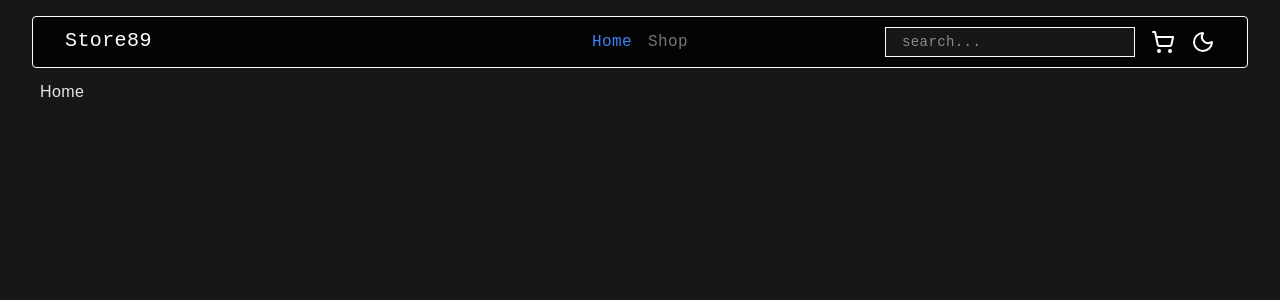
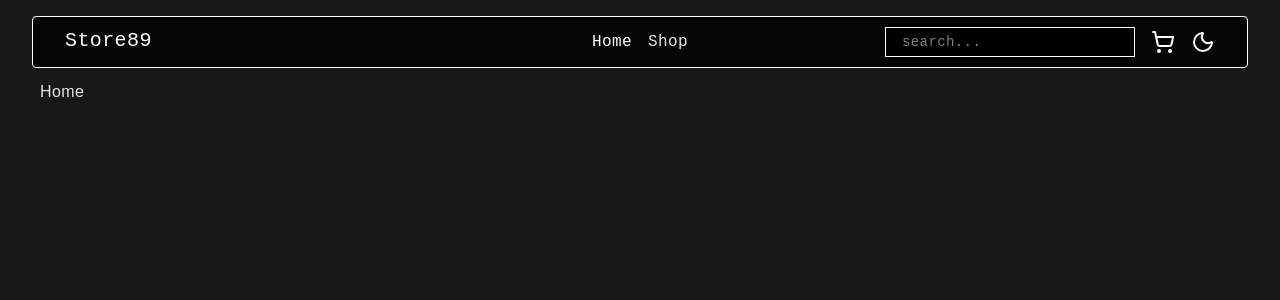
Before and after one commit to KARDT89/shopping-cart, a React (Vite) app: page / in a window 1280 px wide. Shown: the top 300 px of the page. Built offline with nearby package versions, Linux system fonts and the light colour scheme; no server answers.

Commit message:
fix: navbar colors

```diff
--- a/src/components/Navbar.jsx
+++ b/src/components/Navbar.jsx
@@ -8,30 +8,24 @@ export const Navbar = () => {
     <div>
       <nav className="mx-auto my-2 lg:my-4 block md:grid md:grid-cols-3 justify-start backdrop-blur-sm p-2.5 lg:px-8 w-[95%] max-w-[200rem] text-md text-white bg-black/80 font-mono border rounded-md fixed bottom-0 md:top-0 md:bottom-auto left-0 right-0 z-50">
         <h1 className="hidden md:block text-xl">Store89</h1>
-        <div className="hidden md:flex gap-4 items-center justify-center text-foreground/50 ">
+        <div className="hidden md:flex gap-4 items-center justify-center text-white/90 ">
           <NavLink
             to="/"
-            className={({ isActive }) => (isActive ? 'text-primary' : 'hover:text-primary')}
+            className={({ isActive }) => (isActive ? 'text-white' : 'hover:text-primary')}
           >
             Home
           </NavLink>
           <NavLink
             to="/products"
-            className={({ isActive }) => (isActive ? 'text-primary' : 'hover:text-primary')}
+            className={({ isActive }) => (isActive ? 'text-white' : 'hover:text-primary')}
           >
             Shop
           </NavLink>
-          {/* <NavLink
-            to="/admin"
-            className={({ isActive }) => (isActive ? 'text-primary' : 'hover:text-primary')}
-          >
-            Admin
-          </NavLink> */}
         </div>
         <div className="grid grid-cols-5 justify-items-center md:flex md:items-center md:justify-end gap-4">
           <input
             type="text"
-            className="md:block bg-background border w-[180px] lg:w-full max-w-[250px] text-sm px-4 py-1 hidden"
+            className="md:block bg-black border w-[180px] lg:w-full max-w-[250px] text-sm px-4 py-1 hidden"
             placeholder="search..."
           />
 
@@ -58,3 +52,10 @@ export const Navbar = () => {
     </div>
   );
 };
+
+/* <NavLink
+to="/admin"
+className={({ isActive }) => (isActive ? 'text-primary' : 'hover:text-primary')}
+>
+Admin
+</NavLink> */
```
